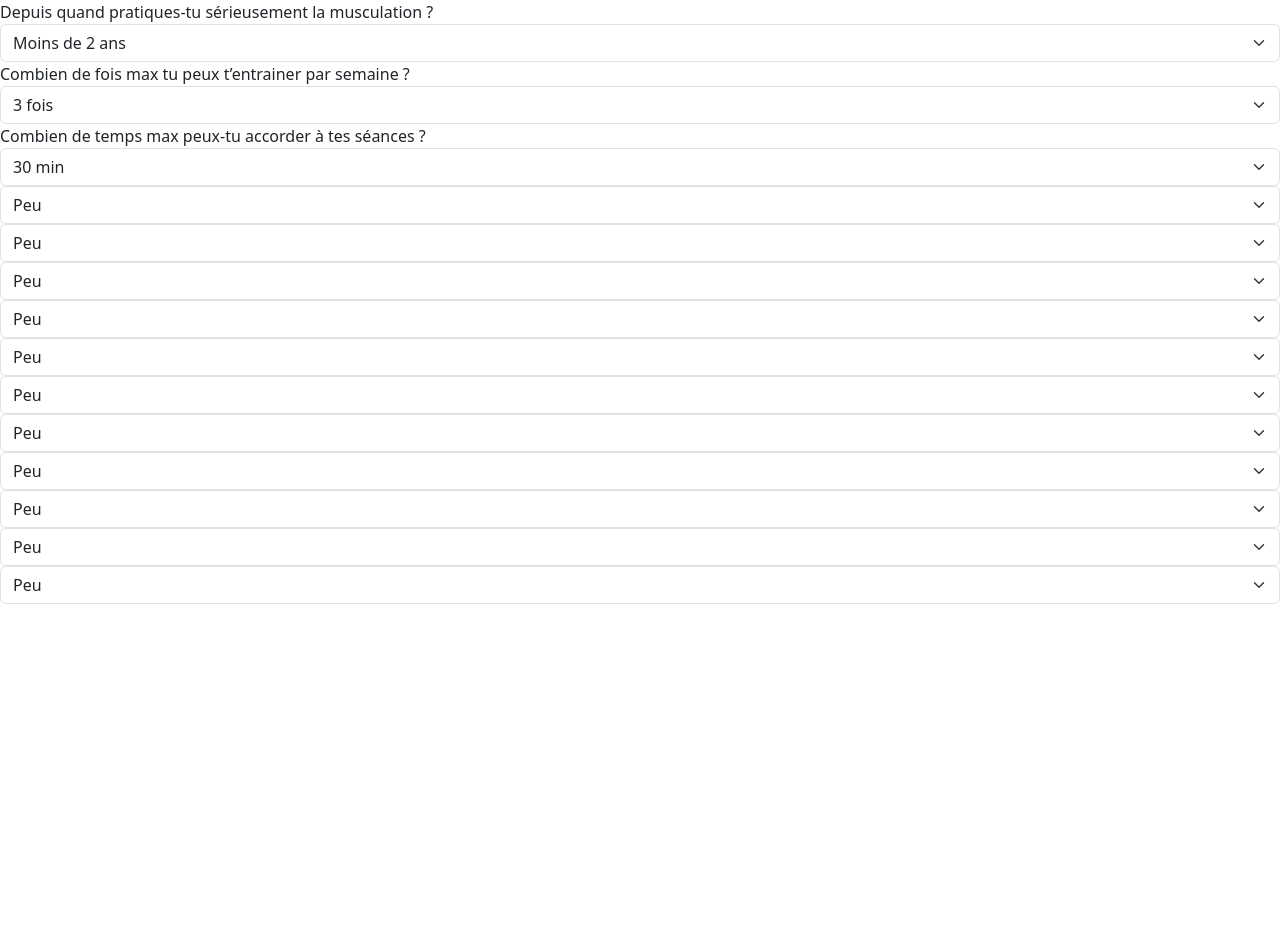
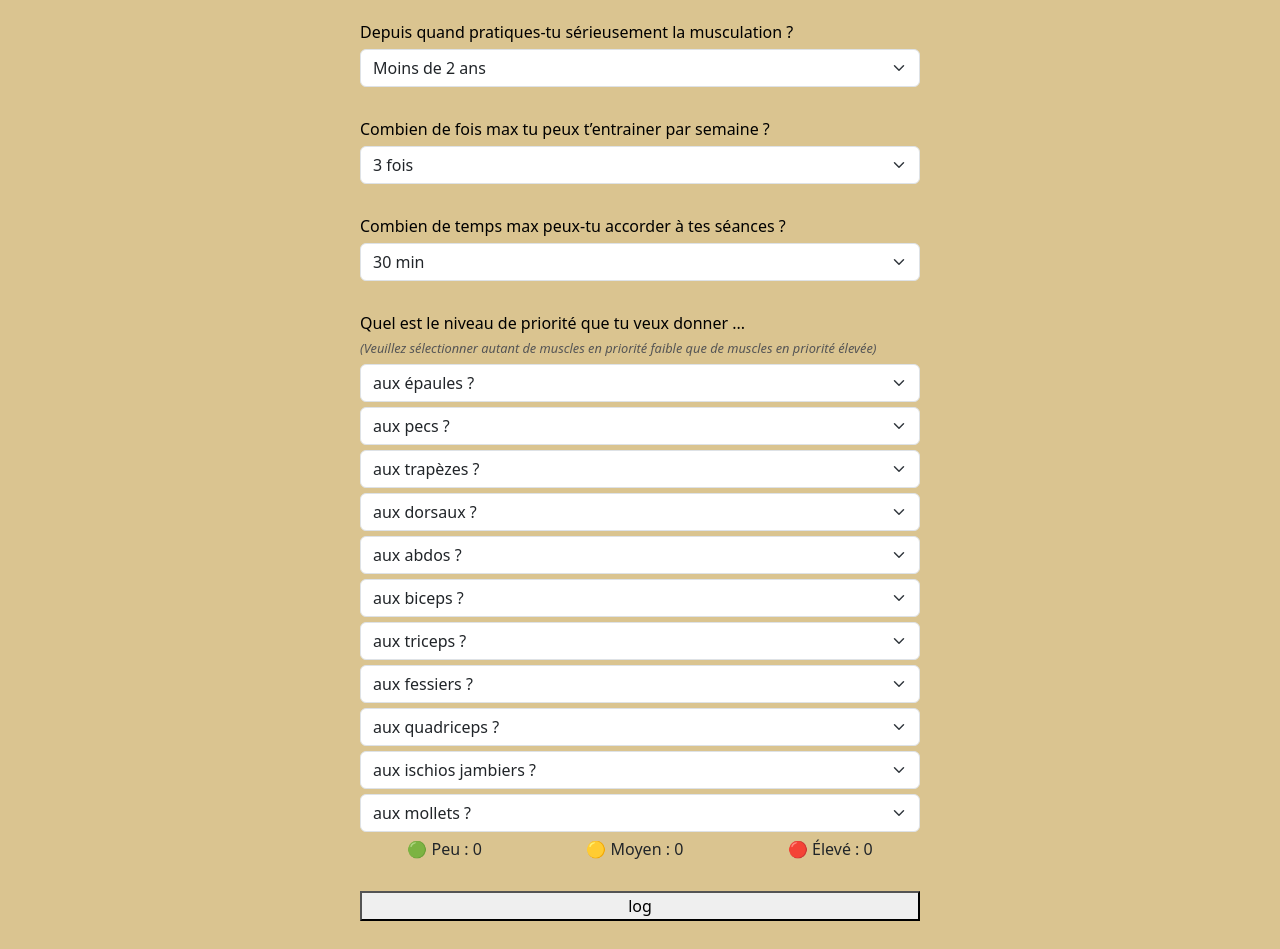
Before and after one commit to Tadf0in/BlowUp, a React (Vite) app: page / in a window 1280 px wide. Shown: the top 949 px of the page. Before the commit the page ends 800 px from the top, so only its background shows below. Built offline with nearby package versions, Linux system fonts and the light colour scheme.

Commit message:
form check nb prio

```diff
--- a/src/components/Form.jsx
+++ b/src/components/Form.jsx
@@ -1,11 +1,35 @@
+import { useState } from "react";
 import { Select } from "../utils/Fields";
 import SelectMuscles from "./SelectMuscles";
 
 export default function Form () {
+    const [errors, setErrors] = useState()
+    const [formData, setFormData] = useState({
+        exp: '',
+        nbfois: '',
+        tpsmax: '',
+        muscles: {},
+    })
 
-    return <form>
+    const checkForm = () => {
+        const nb_peu = Object.values(formData.muscles).filter(o => o === 'peu').length
+        const nb_eleve = Object.values(formData.muscles).filter(o => o === 'eleve').length
+        if (nb_peu !== nb_eleve) {
+            setErrors('Veuillez sélectionner autant de muscles en priorité faible que en priorité élevée')
+            return
+        }
+        setErrors()
+        console.log(formData)
+    }
 
-        <Select name="experience" options={{
+    const submit = (e) => {
+        e.preventDefault()
+        checkForm()
+    }
+
+    return <form onSubmit={(e) => submit(e)}>
+
+        <Select name="exp" options={{
             "2": "Moins de 2 ans",
             "2-4": "Entre 2 et 4 ans",
             "4": "Plus de 4 ans",
@@ -30,7 +54,7 @@ export default function Form () {
             Combien de temps max peux-tu accorder à tes séances ?
         </Select>
 
-        <SelectMuscles muscles={[
+        <SelectMuscles name="muscles" formData={formData} setFormData={setFormData} muscles={[
             'épaules',
             'pecs',
             'trapèzes',
@@ -44,5 +68,9 @@ export default function Form () {
             'mollets',
         ]}/>
 
+        <button onClick={() => console.log(formData)}>log</button>
+
+        { errors && <p className="alert alert-danger">{errors}</p>}
+        <button type='submit' className="btn btn-secondary">Télécharger</button>
     </form>
 }
--- a/src/components/SelectMuscles.jsx
+++ b/src/components/SelectMuscles.jsx
@@ -1,15 +1,44 @@
+import { useEffect, useState } from "react"
 import { Select } from "../utils/Fields"
 
-export default function SelectMuscles ({muscles}) {
+export default function SelectMuscles ({muscles, formData, setFormData}) {
+    const [priorite, setPriorite] = useState()
 
-    return <>
-        { muscles.map((m, i) =>
-            <Select name="muscles" key={i} options={{
-                '': m,
-                'peu': 'Peu',
-                'moyen': 'Moyen',
-                'eleve': 'Elevé',
+    useEffect(() => {
+        let mp = {}
+        for (const muscle of muscles) {
+            mp[muscle] = ''
+        }
+        setPriorite(mp)
+    }, [])
+
+    useEffect(() => {
+        setFormData({...formData, muscles: priorite})
+    }, [priorite])
+
+    const change = (name, value) => {
+        setPriorite({...priorite, [name]: value})
+    }
+
+    return <div className="muscles">
+        <label>
+            Quel est le niveau de priorité que tu veux donner ...
+            <br/>
+            <span style={{fontStyle: 'italic', color: '#555', fontSize: '0.8em'}}>(Veuillez sélectionner autant de muscles en priorité faible que de muscles en priorité élevée)</span>
+        </label>
+        { priorite && muscles.map((m, i) =>
+            <Select name={m} key={i} get={priorite[m]} set={change} options={{
+                '': 'aux ' + m + ' ?',
+                'peu': '🟢 Peu',
+                'moyen': '🟡 Moyen',
+                'eleve': '🔴 Élevé',
             }}/>
         )}
-    </>
+
+        { formData.muscles && <div className="nbprio">
+            <span>🟢 Peu : {Object.values(formData.muscles).filter(o => o === 'peu').length}</span>
+            <span>🟡 Moyen : {Object.values(formData.muscles).filter(o => o === 'moyen').length}</span>
+            <span>🔴 Élevé : {Object.values(formData.muscles).filter(o => o === 'eleve').length}</span>
+        </div>}
+    </div>
 }
--- a/src/main.css
+++ b/src/main.css
@@ -0,0 +1,37 @@
+html {
+  display: flex;
+  justify-content: center;
+  background-color: #DAC490;
+}
+form {
+  width: 100vw;
+  max-width: 600px;
+  padding: 20px;
+  display: flex;
+  flex-direction: column;
+  gap: 30px;
+  background-color: #DAC490;
+}
+label {
+  /* color: white;
+  text-shadow: 1px 1px 5px black; */
+  color: black;
+}
+select option {
+  color: black;
+}
+.question label {
+  margin-bottom: 5px;
+}
+.muscles {
+  display: flex;
+  flex-direction: column;
+  gap: 5px;
+}
+.nbprio {
+  width: 100%;
+  flex-wrap: wrap;
+  display: flex;
+  justify-content: space-around;
+  gap: 10px;
+}
--- a/src/utils/Fields.jsx
+++ b/src/utils/Fields.jsx
@@ -6,11 +6,19 @@ export default function Input ({text, placeholder, name, get, set}) {
 
 export function Select ({name, options, get, set, children}) {
     return <span className="question">
+
         { children && <label htmlFor="name">{children}</label>}
-        <select className="form-select" id={name} required>
+
+        <select className="form-select" id={name} required
+            value={get}
+            onChange={(e) => set(name, e.target.value)}
+        >
+
             { Object.keys(options).map((o, i) =>
-                <option disabled={o === ''} value={o} key={i}>{options[o]}</option>)
-            }
+                <option disabled={o === ''} value={o} key={i}>
+                    {options[o]}
+                </option>
+            )}
         </select>
     </span>
 }
```
